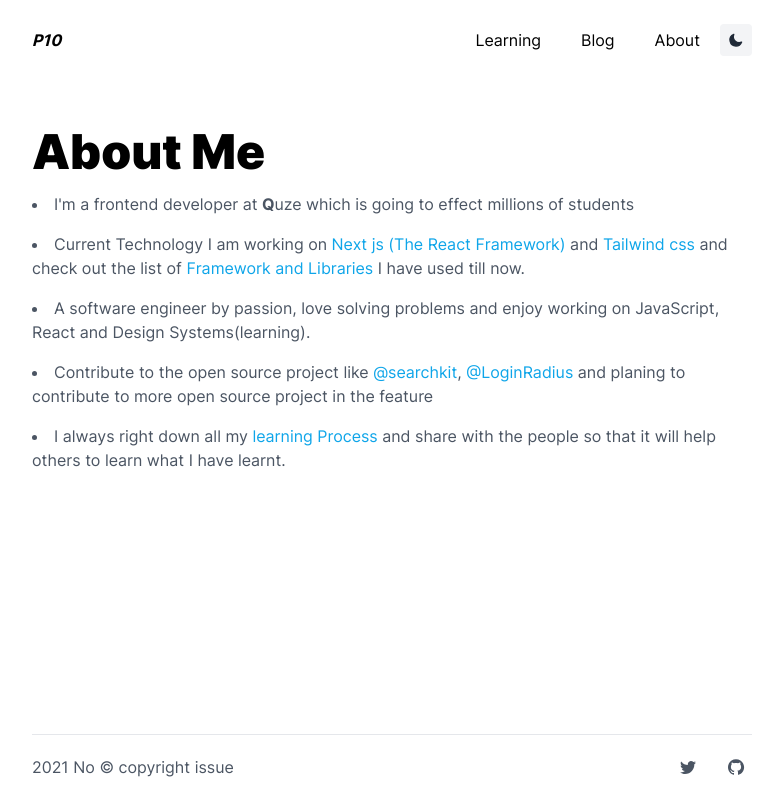
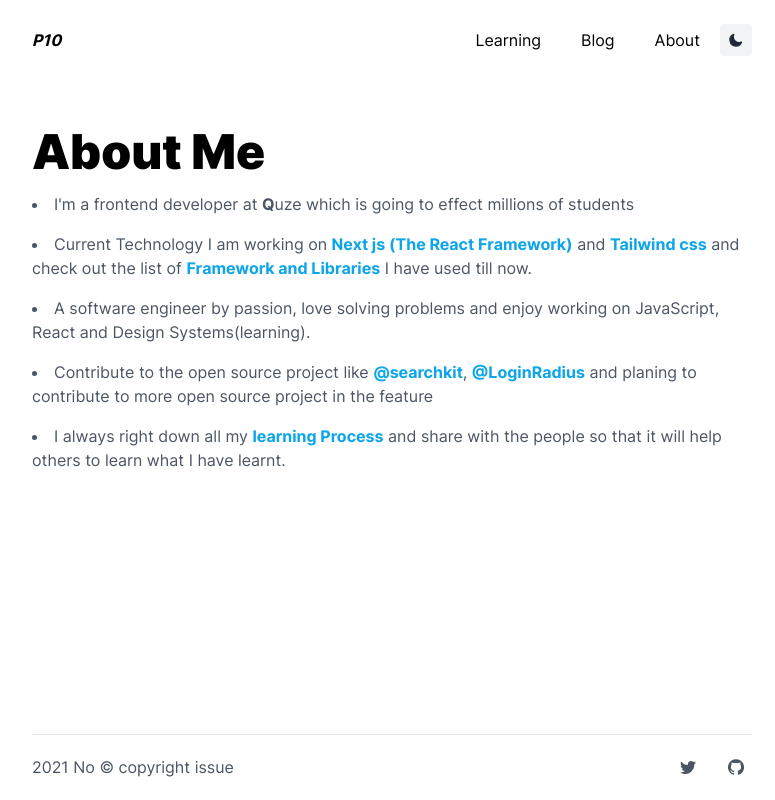
Before and after one commit to pranavp10/pranavp10.me, a Next.js app: page /about in a window 1280 px wide. Shown: the whole page, without its empty margins (248-1023 px from the left). Built offline with nearby package versions, Linux system fonts and the light colour scheme; what @tailwindcss/typography would draw is missing.

Commit message:
ui updated for the about section

```diff
--- a/src/pages/about.js
+++ b/src/pages/about.js
@@ -17,7 +17,7 @@ const About = () => (
             href="https://nextjs.org/"
             target="_blank"
             rel="noopener noreferrer"
-            className="text-blue-500">
+            className="text-blue-500 font-bold">
             Next js (The React Framework)
           </a>{' '}
           and{' '}
@@ -25,7 +25,7 @@ const About = () => (
             href="https://tailwindcss.com/"
             target="_blank"
             rel="noopener noreferrer"
-            className="text-blue-500">
+            className="text-blue-500 font-bold">
             Tailwind css
           </a>{' '}
           and check out the list of{' '}
@@ -33,7 +33,7 @@ const About = () => (
             href="https://libraries.pranavp10.me/"
             target="_blank"
             rel="noopener noreferrer"
-            className="text-blue-500">
+            className="text-blue-500 font-bold">
             Framework and Libraries
           </a>{' '}
           I have used till now.
@@ -48,7 +48,7 @@ const About = () => (
             href="https://github.com/searchkit/searchkit"
             target="_blank"
             rel="noopener noreferrer"
-            className="text-blue-500">
+            className="text-blue-500 font-bold">
             @searchkit
           </a>
           ,{' '}
@@ -56,7 +56,7 @@ const About = () => (
             href="https://github.com/LoginRadius/engineering-portal"
             target="_blank"
             rel="noopener noreferrer"
-            className="text-blue-500">
+            className="text-blue-500 font-bold">
             @LoginRadius
           </a>{' '}
           and planing to contribute to more open source project in the feature
@@ -64,7 +64,7 @@ const About = () => (
         <li className="text-gray-600 dark:text-gray-100 my-4">
           I always right down all my{' '}
           <Link href="/learning">
-            <a className="text-blue-500">learning Process</a>
+            <a className="text-blue-500 font-bold">learning Process</a>
           </Link>{' '}
           and share with the people so that it will help others to learn what I have learnt.
         </li>
```
